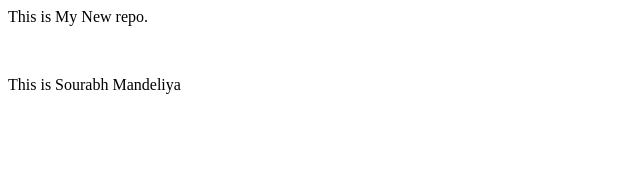
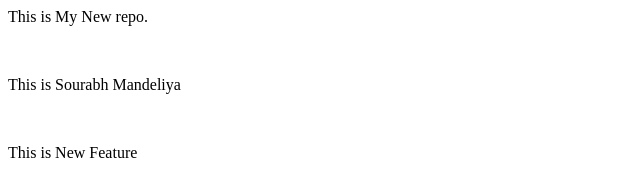
Before and after one commit to sourabh-mandeliya/localrepo, a plain HTML site: page index.html in a window 1280 px wide. Shown: the whole page, without its empty margins (0-640 px from the left). Drawn offline with Linux system fonts and the light colour scheme.

Commit message:
Add New Feature

```diff
--- a/index.html
+++ b/index.html
@@ -1,3 +1,5 @@
 <p>This is My New repo.</p>
 <br>
 <p>This is Sourabh Mandeliya</p>
+<br>
+<p>This is New Feature</p>
```
